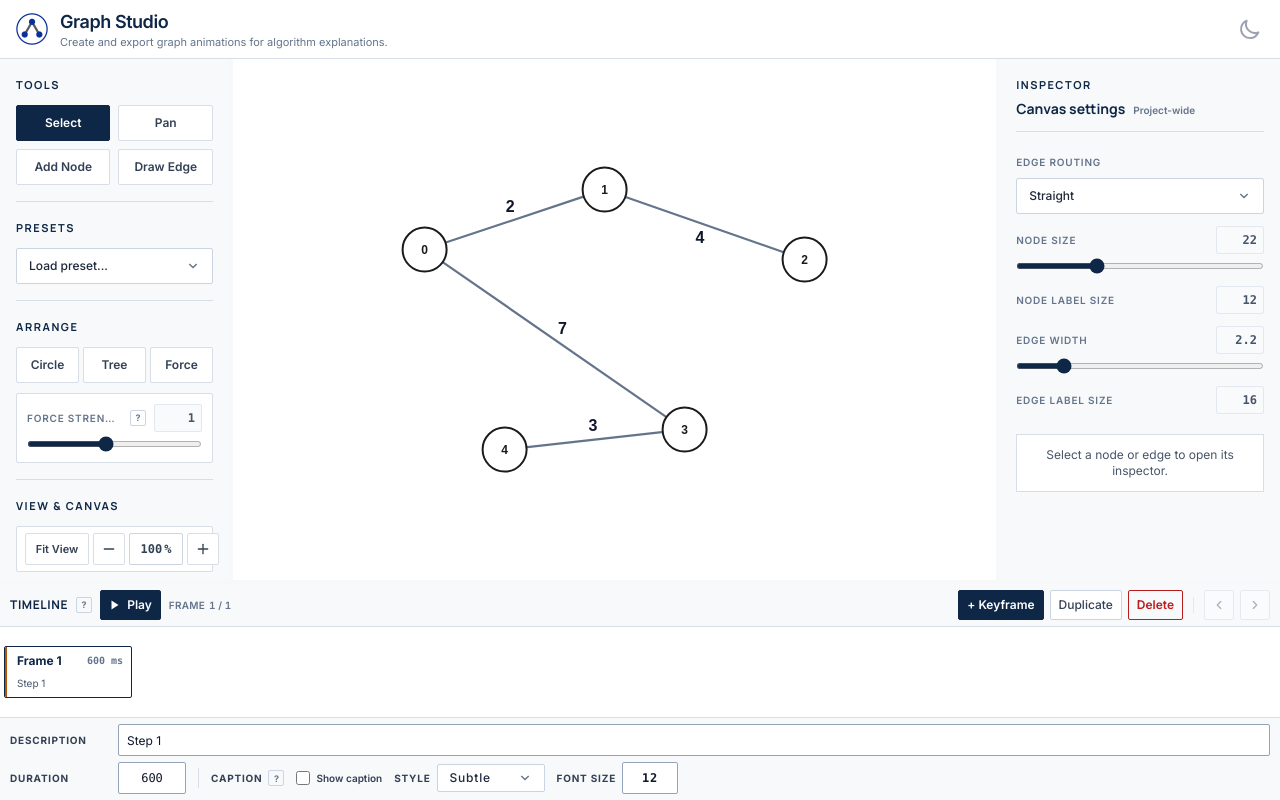
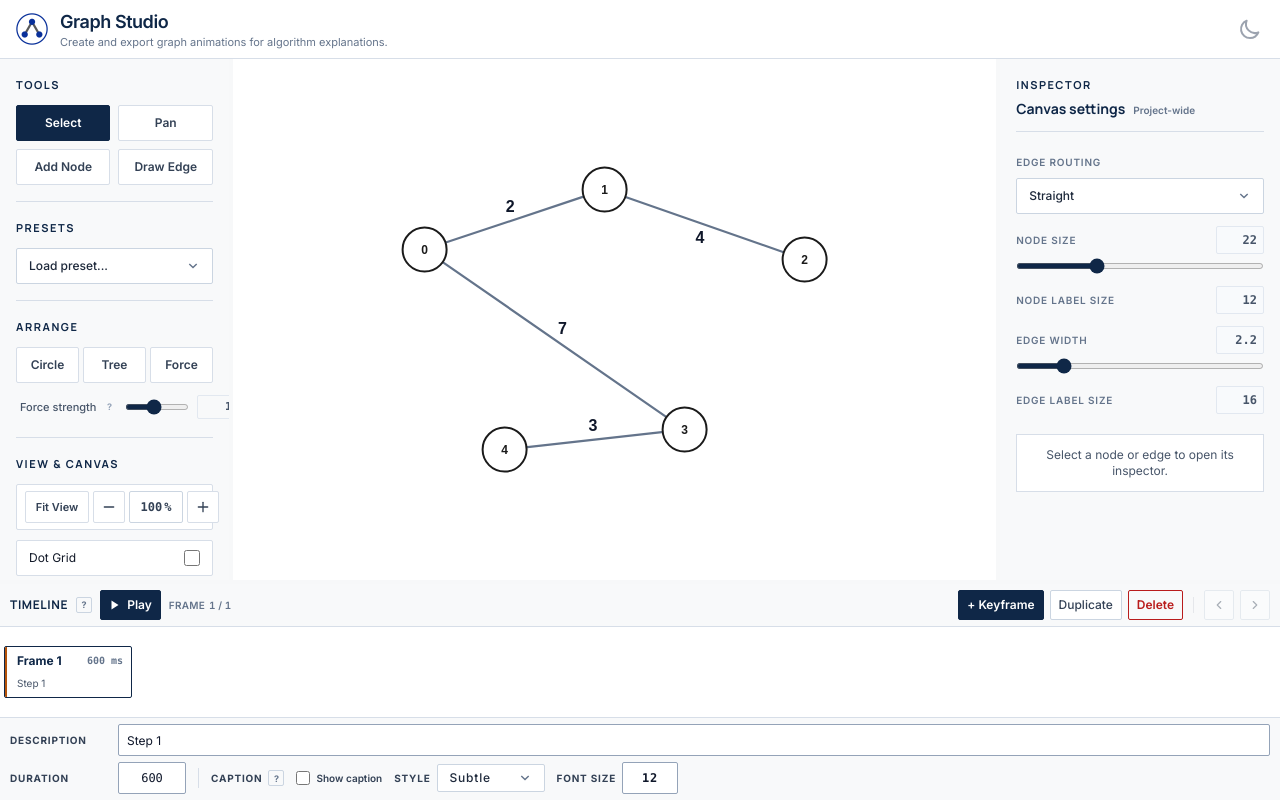
Before and after one commit to cpinitiative/graph-viz, a React (Vite) app: page / in a window 1280 px wide. Built offline with nearby package versions, Linux system fonts and the light colour scheme.

Commit message:
Compact force strength arrange control

```diff
--- a/src/components/visualizers/Graphs/graphStudio/LeftSidebar.jsx
+++ b/src/components/visualizers/Graphs/graphStudio/LeftSidebar.jsx
@@ -42,11 +42,11 @@ const checkboxClass =
 const dataButtonClass =
   'min-h-[44px] rounded-sm border border-[#D7DEE8] bg-[#FFFFFF] py-2 text-xs font-semibold text-[#334155] transition-colors hover:bg-[#EEF2F6] disabled:cursor-not-allowed disabled:opacity-50 dark:border-[#475569] dark:bg-[#1E293B] dark:text-[#E2E8F0] dark:hover:bg-[#334155] md:min-h-9';
 const sidebarControlLabelClass =
-  'text-[10px] font-semibold uppercase tracking-[0.08em] text-[#64748B] dark:text-[#94A3B8]';
+  'text-[11px] font-medium text-[#475569] dark:text-[#CBD5E1]';
 const compactNumberInputClass =
-  'h-7 w-12 rounded-sm border border-[#E2E8F0] bg-[#F8FAFC] px-1.5 text-right font-mono text-xs font-semibold tabular-nums text-[#475569] focus:border-[#0F2747] focus:bg-[#FFFFFF] focus:outline-none focus:ring-1 focus:ring-[#0F2747] disabled:cursor-not-allowed disabled:bg-[#F8F9FA] disabled:text-[#94A3B8] dark:border-[#334155] dark:bg-[#111827] dark:text-[#CBD5E1] dark:focus:border-[#60A5FA] dark:focus:bg-[#0F172A] dark:focus:ring-[#60A5FA] dark:disabled:bg-[#111827] dark:disabled:text-[#64748B]';
+  'h-6 w-10 rounded-sm border border-[#E2E8F0] bg-transparent px-1 text-right font-mono text-[11px] font-semibold tabular-nums text-[#475569] focus:border-[#0F2747] focus:bg-[#FFFFFF] focus:outline-none focus:ring-1 focus:ring-[#0F2747] disabled:cursor-not-allowed disabled:text-[#94A3B8] dark:border-[#334155] dark:text-[#CBD5E1] dark:focus:border-[#60A5FA] dark:focus:bg-[#0F172A] dark:focus:ring-[#60A5FA] dark:disabled:text-[#64748B]';
 const helpButtonClass =
-  'flex h-4 w-4 shrink-0 items-center justify-center rounded-sm border border-[#CBD5E1] bg-transparent text-[9px] font-bold leading-none text-[#64748B] transition-colors hover:border-[#94A3B8] hover:text-[#334155] focus:outline-none focus-visible:ring-1 focus-visible:ring-[#0F2747] dark:border-[#475569] dark:text-[#94A3B8] dark:hover:text-[#E2E8F0] dark:focus-visible:ring-[#60A5FA]';
+  'flex h-3.5 w-3.5 shrink-0 items-center justify-center rounded-sm border border-transparent bg-transparent text-[9px] font-bold leading-none text-[#94A3B8] transition-colors hover:border-[#CBD5E1] hover:text-[#475569] focus:outline-none focus-visible:ring-1 focus-visible:ring-[#0F2747] dark:text-[#64748B] dark:hover:border-[#475569] dark:hover:text-[#CBD5E1] dark:focus-visible:ring-[#60A5FA]';
 
 const joinClasses = (...classes) => classes.filter(Boolean).join(' ');
 
@@ -151,10 +151,9 @@ const SidebarRangeControl = ({
   };
 
   return (
-    <div className="space-y-1 rounded-sm border border-[#D7DEE8] bg-[#FFFFFF] p-2.5 dark:border-[#475569] dark:bg-[#1E293B]">
-      <div className="grid grid-cols-[minmax(0,1fr)_auto] items-center gap-2">
-        <span className="flex min-w-0 items-center gap-2">
-          <span id={labelId} className={`${sidebarControlLabelClass} truncate`}>
+    <div className="grid grid-cols-[max-content_minmax(64px,1fr)_2.5rem] items-center gap-2 px-1 py-0.5">
+      <span className="flex min-w-0 items-center gap-1.5">
+        <span id={labelId} className={sidebarControlLabelClass}>
           {label}
         </span>
         {helpText && (
@@ -182,7 +181,7 @@ const SidebarRangeControl = ({
             {isHelpOpen && (
               <span
                 role="tooltip"
-                  className="pointer-events-none absolute right-0 top-full z-20 mt-1 w-36 rounded-sm border border-[#CBD5E1] bg-[#FFFFFF] p-2 text-[10px] font-medium normal-case leading-relaxed tracking-normal text-[#334155] shadow-[0_8px_24px_#0F172A1F] dark:border-[#475569] dark:bg-[#0F172A] dark:text-[#E2E8F0]"
+                className="pointer-events-none absolute left-0 top-full z-20 mt-1 w-36 rounded-sm border border-[#CBD5E1] bg-[#FFFFFF] p-2 text-[10px] font-medium normal-case leading-relaxed tracking-normal text-[#334155] shadow-[0_8px_24px_#0F172A1F] dark:border-[#475569] dark:bg-[#0F172A] dark:text-[#E2E8F0]"
               >
                 {helpText}
               </span>
@@ -190,6 +189,21 @@ const SidebarRangeControl = ({
           </span>
         )}
       </span>
+      <input
+        type="range"
+        min={min}
+        max={max}
+        step={step}
+        value={value}
+        disabled={disabled}
+        aria-labelledby={labelId}
+        onChange={event => onChange?.(Number(event.target.value))}
+        className={joinClasses(
+          'h-1.5 w-full accent-[#0F2747] dark:accent-[#60A5FA]',
+          disabled &&
+            'cursor-not-allowed accent-[#94A3B8] dark:accent-[#64748B]'
+        )}
+      />
       <input
         aria-label={`${label} value`}
         className={compactNumberInputClass}
@@ -215,22 +229,6 @@ const SidebarRangeControl = ({
         }}
         type="text"
         value={displayValue}
-        />
-      </div>
-      <input
-        type="range"
-        min={min}
-        max={max}
-        step={step}
-        value={value}
-        disabled={disabled}
-        aria-labelledby={labelId}
-        onChange={event => onChange?.(Number(event.target.value))}
-        className={joinClasses(
-          'h-1.5 w-full accent-[#0F2747] dark:accent-[#60A5FA]',
-          disabled &&
-            'cursor-not-allowed accent-[#94A3B8] dark:accent-[#64748B]'
-        )}
       />
     </div>
   );
```
Lines whose indentation alone changed are shown as unchanged.
